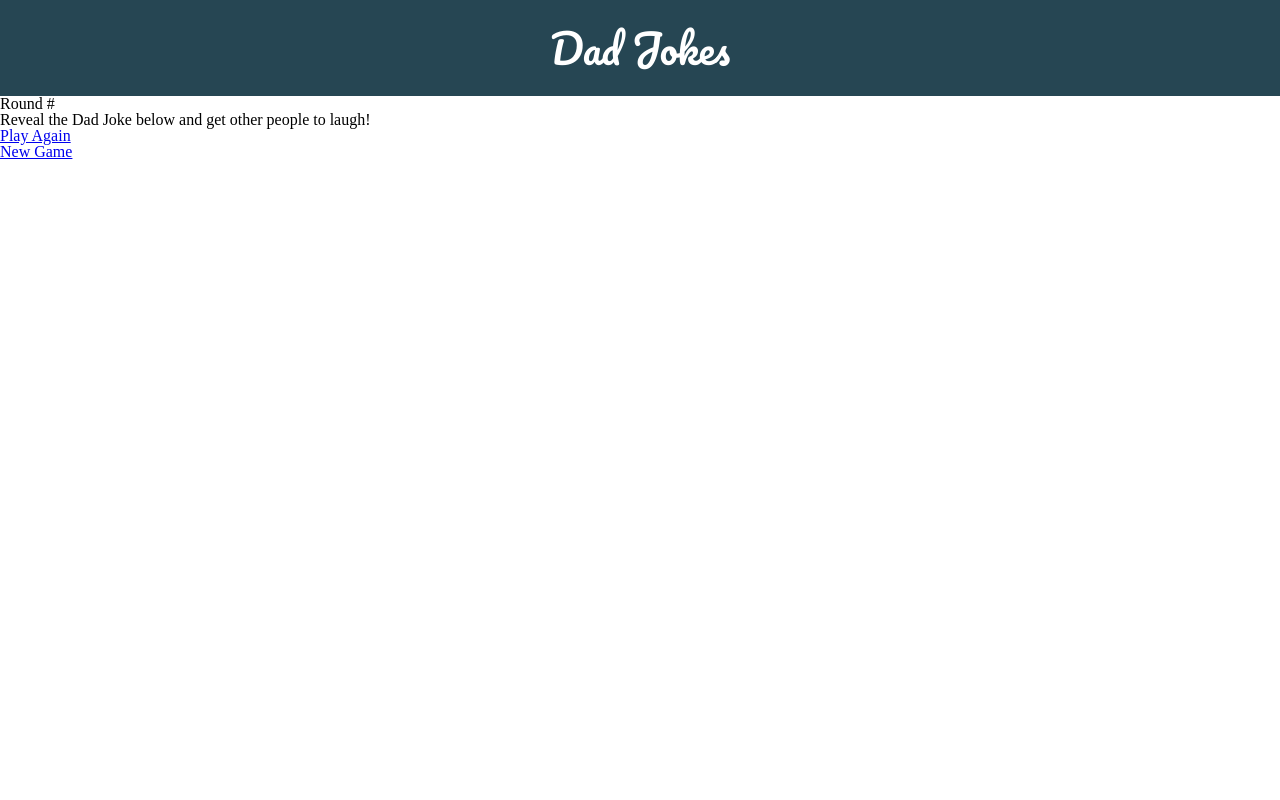
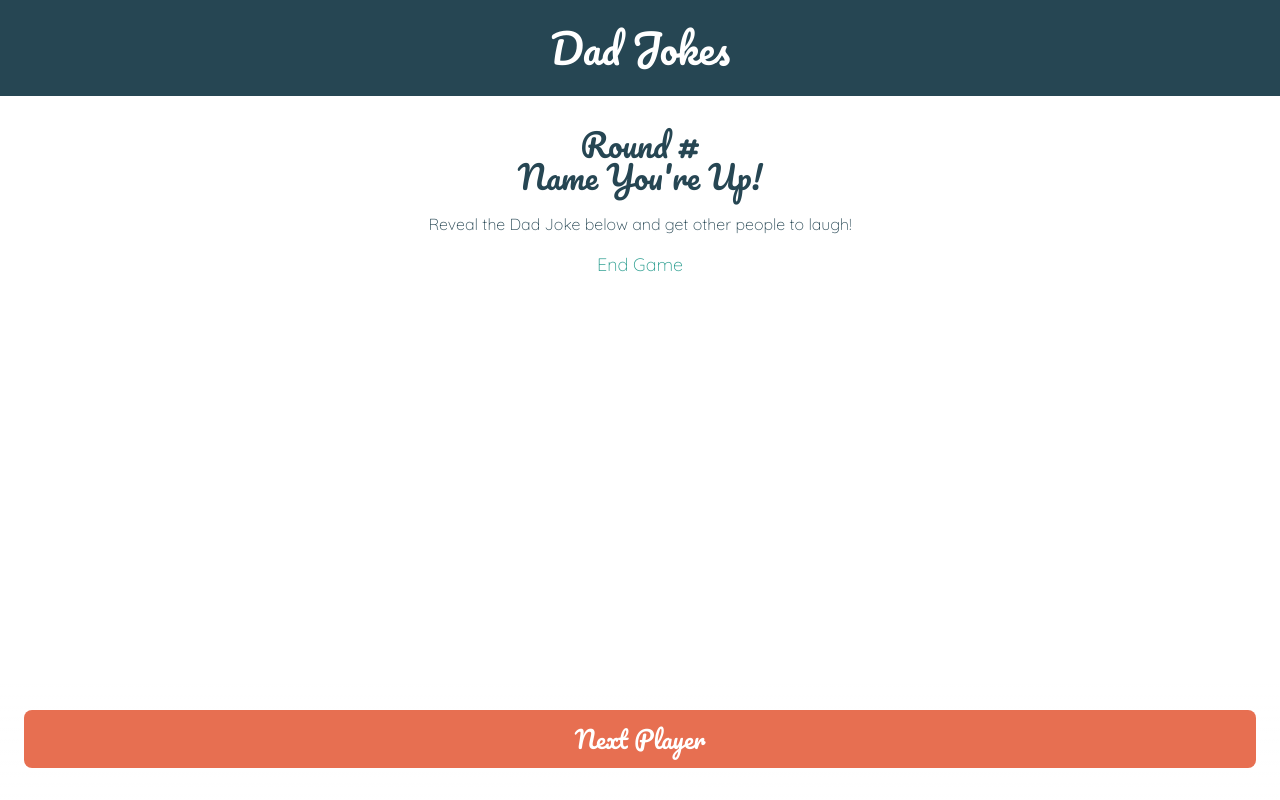
Before and after one commit to MitchellHCrane/dadjokewars, a React (Create React App) app: page /play-game in a window 1280 px wide. Built offline with nearby package versions, Linux system fonts and the light colour scheme.

Commit message:
update css

```diff
--- a/src/App.tsx
+++ b/src/App.tsx
@@ -7,6 +7,7 @@ import "./features/header/header.css";
 import "./features/how_it_works/how_it_works.css";
 import "./features/game_setup/gameSetup.css";
 import "./features/player_names/PlayerNames.css";
+import "./features/play_game/PlayGame.css";
 
 
 import LayoutWithHeader from "./features/layout/LayoutWithHeader"
--- a/src/features/play_game/PlayGame.tsx
+++ b/src/features/play_game/PlayGame.tsx
@@ -2,14 +2,25 @@ import { Link } from "react-router-dom";
 
 function PlayGame() {
   return (
-    <div className="gameSetup">
-      <h2>Round #</h2>
-      <p>Reveal the Dad Joke below and get other people to laugh!</p>
-      <div>
-        <Link to="/play-game">Play Again</Link>
+    <div className="pageLayoutContainer">
+      <h2 className="pacificoBlueH2">Round #</h2>
+      <h2 className="pacificoBlueH2">Name You're Up!</h2>
+      <p className="playerAndRoundsP">
+        Reveal the Dad Joke below and get other people to laugh!
+      </p>
+      <div className="bottomButtons">
+        <Link to="">
+          <button id="bottomBtn" className="orangeBtn">
+            Next Player
+          </button>
+        </Link>
       </div>
-      <div>
-        <Link to="/game-setup">New Game</Link>
+      <div className="howItWorksPDiv">
+        <p className="howItWorksP">
+          <Link id="returnGreen" className="whiteLinkBtn" to="/game-over">
+            End Game
+          </Link>
+        </p>
       </div>
     </div>
   );
```
Also changed, not shown: src/features/play_game/PlayGame.css (added).
